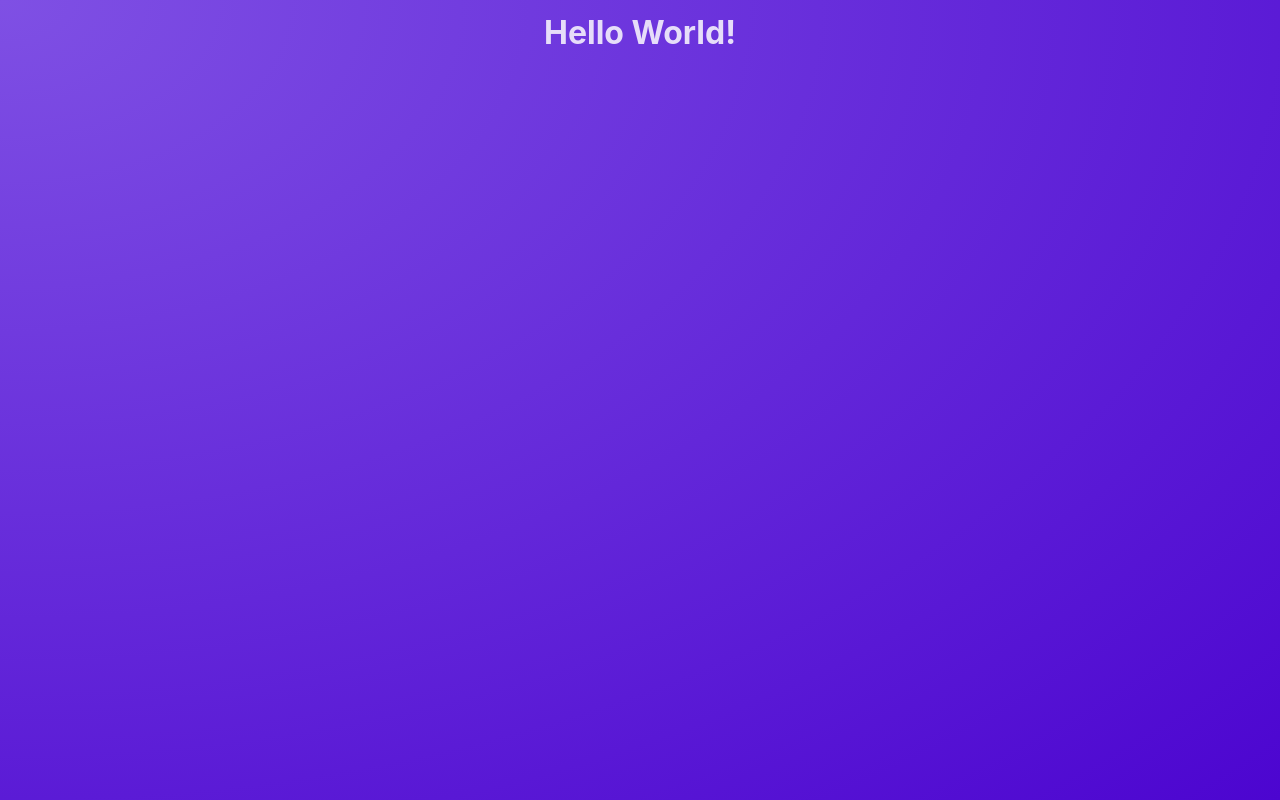
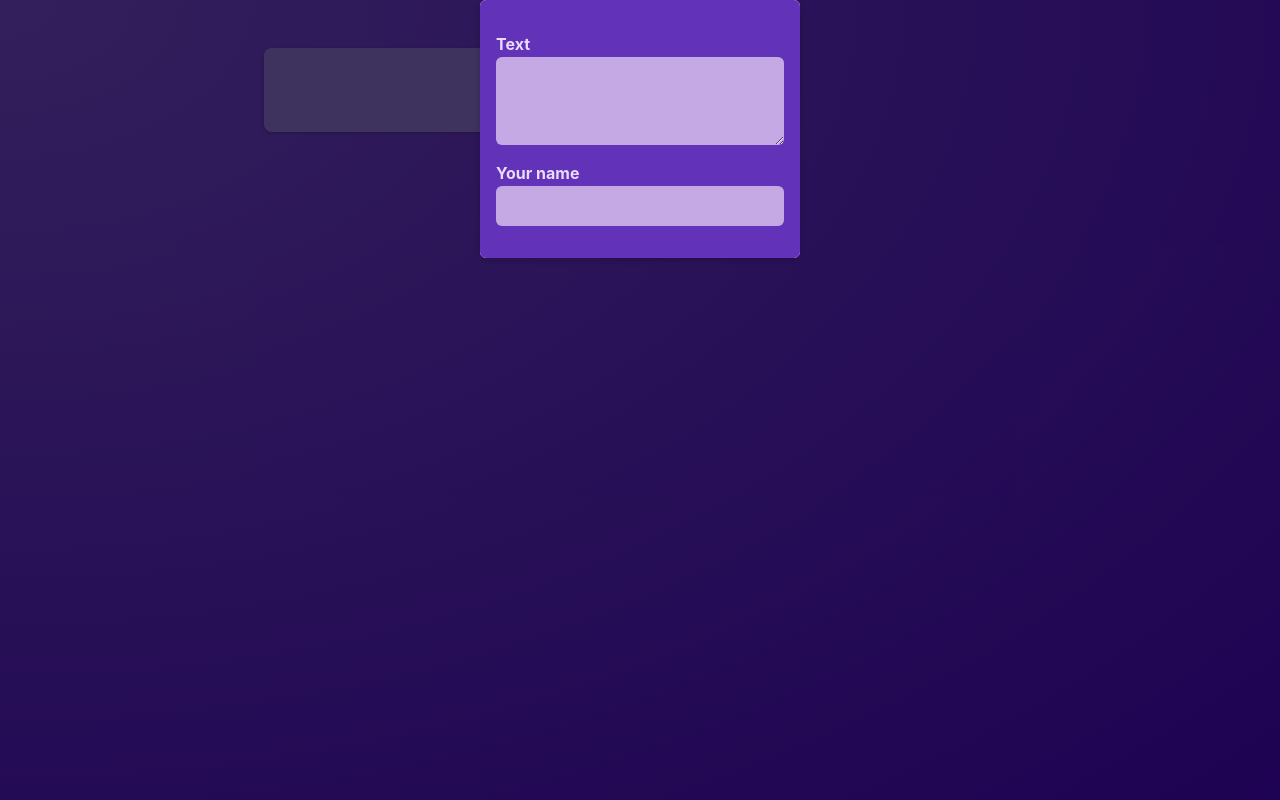
Before and after one commit to Dani-RG/next-and-react_posts-app, a React (Vite) app: page / in a window 1280 px wide. Built offline with nearby package versions, Linux system fonts and the light colour scheme.

Commit message:
add Post, NewPost, PostList and Modal

```diff
--- a/src/App.jsx
+++ b/src/App.jsx
@@ -1,5 +1,11 @@
+import PostsList from "./components/PostsList";
+
 function App() {
-  return <h1>Hello World!</h1>;
+  return (
+    <main>
+      <PostsList />
+    </main>
+  );
 }
 
 export default App;
--- /dev/null
+++ b/src/components/Modal.jsx
@@ -0,0 +1,15 @@
+import classes from "./Modal.module.css";
+
+function Modal({ children }) {
+  return (
+    <>
+      <div className={classes.backdrop}>
+        <dialog open className={classes.modal}>
+          {children}
+        </dialog>
+      </div>
+    </>
+  );
+}
+
+export default Modal;
--- /dev/null
+++ b/src/components/Modal.module.css
@@ -0,0 +1,18 @@
+.backdrop {
+  position: fixed;
+  top: 0;
+  left: 0;
+  width: 100%;
+  height: 100vh;
+  background-color: rgba(0, 0, 0, 0.6);
+  z-index: 1;
+}
+
+.modal {
+  border: none;
+  border-radius: 6px;
+  box-shadow: 0 2px 8px rgba(0, 0, 0, 0.2);
+  padding: 0;
+  overflow: hidden;
+  z-index: 1;
+}
--- /dev/null
+++ b/src/components/NewPost.jsx
@@ -0,0 +1,18 @@
+import classes from "./NewPost.module.css";
+
+function NewPost(props) {
+  return (
+    <form className={classes.form}>
+      <p>
+        <label htmlFor="body">Text</label>
+        <textarea id="body" required rows={3} onChange={props.onBodyChange} />
+      </p>
+      <p>
+        <label htmlFor="name">Your name</label>
+        <input type="text" id="name" required onChange={props.onAuthorChange} />
+      </p>
+    </form>
+  );
+}
+
+export default NewPost;
--- /dev/null
+++ b/src/components/NewPost.module.css
@@ -0,0 +1,52 @@
+.form {
+  background-color: #6233b9;
+  padding: 1rem;
+  width: 20rem;
+}
+
+.form label {
+  display: block;
+  margin-bottom: 0.05rem;
+  color: #eadbfb;
+  font-weight: bold;
+}
+
+.form input,
+.form textarea {
+  display: block;
+  width: 100%;
+  font: inherit;
+  padding: 0.5rem;
+  border-radius: 6px;
+  border: none;
+  background-color: #c4a9e4;
+  color: #28262c;
+}
+
+.actions {
+  display: flex;
+  justify-content: flex-end;
+  gap: 0.5rem;
+}
+
+.actions button {
+  cursor: pointer;
+  font: inherit;
+  padding: 0.5rem 1.5rem;
+  border: none;
+  border-radius: 4px;
+  background-color: #34036c;
+  color: #e5d5f7;
+}
+
+.actions button:hover {
+  background-color: #23014a;
+}
+
+.actions button[type="button"] {
+  background-color: transparent;
+}
+
+.actions button[type="button"]:hover {
+  color: #d1bee6;
+}
--- /dev/null
+++ b/src/components/Post.jsx
@@ -0,0 +1,12 @@
+import classes from "./Post.module.css";
+
+function Post({ author, body }) {
+  return (
+    <div className={classes.post}>
+      <p className={classes.author}>{author}</p>
+      <p className={classes.text}>{body}</p>
+    </div>
+  );
+}
+
+export default Post;
--- /dev/null
+++ b/src/components/Post.module.css
@@ -0,0 +1,35 @@
+.post {
+  margin: 1rem 0;
+  padding: 1rem;
+  background-color: #9c7eee;
+  border-radius: 8px;
+  box-shadow: 0 1px 4px rgba(0, 0, 0, 0.2);
+  animation: animate-in 1s ease-out forwards;
+}
+
+.author {
+  font-size: 0.8rem;
+  font-weight: bold;
+  color: #543280;
+  margin: 0;
+  text-transform: uppercase;
+}
+
+.text {
+  white-space: pre-wrap;
+  font-size: 1.25rem;
+  margin: 0.25rem 0 0 0;
+  color: #593884;
+  font-style: italic;
+}
+
+@keyframes animate-in {
+  from {
+    opacity: 0;
+    transform: translateY(1rem);
+  }
+  to {
+    opacity: 1;
+    transform: translateY(0);
+  }
+}
--- /dev/null
+++ b/src/components/PostsList.jsx
@@ -0,0 +1,35 @@
+import { useState } from "react";
+import NewPost from "./NewPost";
+import Post from "./Post";
+import Modal from "./Modal";
+import classes from "./PostsList.module.css";
+
+function PostsList() {
+  const [enteredBody, setEnteredBody] = useState("");
+  const [enteredAuthor, setEnteredAuthor] = useState("");
+
+  function bodyBodyHandler(event) {
+    setEnteredBody(event.target.value);
+  }
+
+  function authorBodyHandler(event) {
+    setEnteredAuthor(event.target.value);
+  }
+
+  return (
+    <>
+      <Modal>
+        <NewPost
+          onBodyChange={bodyBodyHandler}
+          onAuthorChange={authorBodyHandler}
+        />
+      </Modal>
+      <ul className={classes.posts}>
+        <Post author={enteredAuthor} body={enteredBody} />
+        <Post author={"Arturo"} body={"Project"} />
+      </ul>
+    </>
+  );
+}
+
+export default PostsList;
--- /dev/null
+++ b/src/components/PostsList.module.css
@@ -0,0 +1,10 @@
+.posts {
+  list-style: none;
+  max-width: 50rem;
+  margin: 1rem auto;
+  padding: 1rem 0;
+  display: grid;
+  gap: 1rem;
+  grid-template-columns: repeat(3, 30%);
+  justify-content: center;
+}
--- a/src/index.css
+++ b/src/index.css
@@ -18,6 +18,5 @@
 
 body {
   margin: 0;
-  text-align: center;
   color: #e6ddf9;
 }
```
